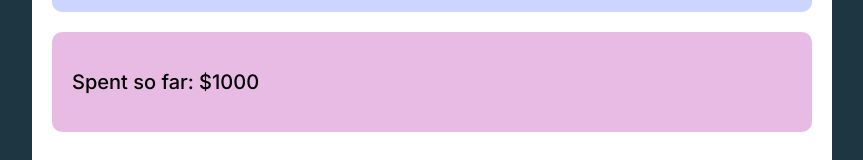
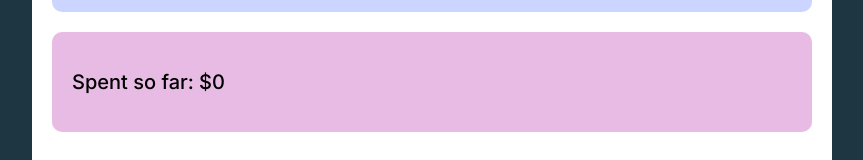
Before and after one commit to Yauhiry/react-budget-app, a React (Create React App) app: page / in a window 1280 px wide. Shown: the part 300-460 px from the top of the page, without its empty margins (208-1071 px from the left). Built offline with nearby package versions, Linux system fonts and the light colour scheme.

Commit message:
feat(p_4) add calculation spent card value

```diff
--- a/src/components/SpentCard/SpentCard.tsx
+++ b/src/components/SpentCard/SpentCard.tsx
@@ -1,9 +1,13 @@
+import { useExpensesContext } from 'context';
 import { StyledSpentCard, Text } from './styles';
 
 export const SpentCard = () => {
+  const { expenses } = useExpensesContext();
+
+  const getExpensesTotalCost = expenses.reduce((total, { cost }) => total + +cost, 0);
   return (
     <StyledSpentCard>
-      <Text>Spent so far: $1000</Text>
+      <Text>Spent so far: ${getExpensesTotalCost}</Text>
     </StyledSpentCard>
   );
 };
```
